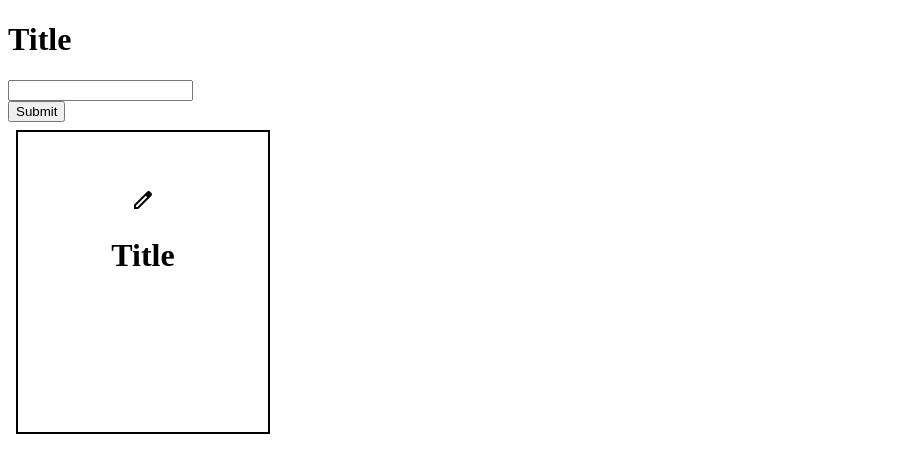
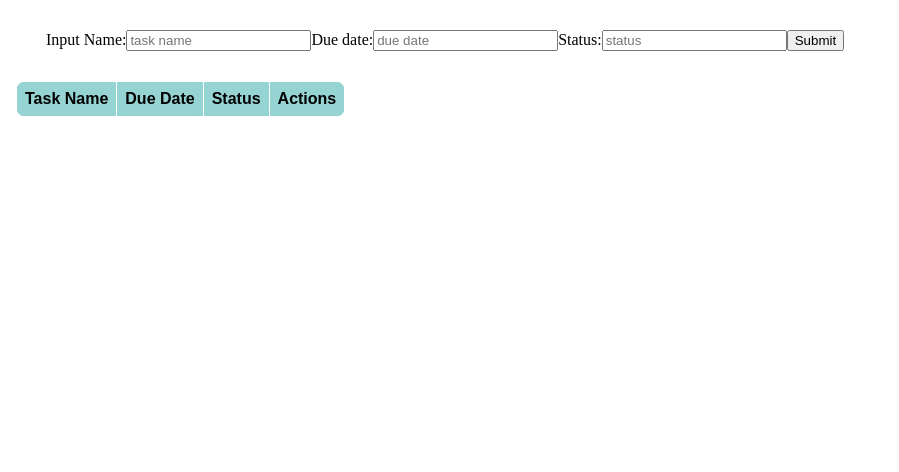
Before and after one commit to arshmanahmad/dropdownshow, a React (Create React App) app: page / in a window 1280 px wide. Shown: the top 472 px of the page, without its empty margins (0-899 px from the left). Built offline with nearby package versions, Linux system fonts and the light colour scheme.

Commit message:
table show

```diff
--- a/package.json
+++ b/package.json
@@ -9,6 +9,7 @@
     "react": "^18.2.0",
     "react-dom": "^18.2.0",
     "react-scripts": "5.0.1",
+    "reactjs-popup": "^2.0.6",
     "web-vitals": "^2.1.4"
   },
   "scripts": {
--- a/src/App.js
+++ b/src/App.js
@@ -1,42 +1,169 @@
-import React from 'react';
-import InputTitle from './components/InputTitle';
-import BoxShow from './components/BoxShow';
-import {useState} from 'react';
+// Certainly! Here's a project idea for React.js that can help you improve your logic-building and React skills:
+
+// Project: Task Tracker Application
+
+// Project Description:
+// Build a web application that allows users to create, view, update, and delete tasks or to-do items. This project will help you practice fundamental React concepts such as component composition, state management, and event handling.
+
+// Key Features:
+
+// Task List: Display a list of tasks with details like task name, due date, and status.
+
+// Add Task: Users can add new tasks with a name, description, due date, and status.
+
+// Edit Task: Users can edit the details of a task, such as updating the name, description, due date, or status.
+
+// Delete Task: Users can delete tasks they no longer need.
+
+// Task Status: Implement different task statuses (e.g., "To Do," "In Progress," "Completed").
+
+// Task Filtering: Allow users to filter tasks by their status (e.g., show only "To Do" tasks).
+
+// Task Sorting: Implement sorting options for tasks based on criteria like due date or status.
+
+// Validation: Validate user input for adding and editing tasks (e.g., required fields, date format).
+
+// Technologies and Tools:
+
+// React.js for building the frontend user interface.
+// State management (useState and/or useReducer) to manage tasks.
+// CSS for styling the application.
+// Local storage or a backend API (optional) to persist task data.
+// How to Start:
+
+// Set up a new React project using Create React App or your preferred development environment.
+
+// Create React components for TaskList, TaskItem, TaskForm, etc.
+
+// Manage tasks using React state.
+
+// Implement user interfaces for adding, editing, and deleting tasks.
+
+// Implement task filtering and sorting.
+
+// Add CSS styles to make the application visually appealing.
+
+// Test the application and ensure it works as expected.
+
+// Optionally, deploy the application to a hosting platform like Netlify or Vercel to share it with others.
+
+// This project provides a great opportunity to practice React concepts, improve your logical thinking, and enhance your frontend development skills. As you become more comfortable with React, you can add more advanced features and complexity to the task tracker application.
+
+import React, { useState } from 'react';
+import "./components/App.css";
+// import { FontAwesomeIcon } from '@fortawesome/react-fontawesome';
+// import { faTimes } from '@fortawesome/free-solid-svg-icons';
+
 
 const App = () => {
-    const[input,setInput] = useState([]);
-    // const generateId = () =>{
-    //   return  Math.floor(Math.round()*10000)+1;
-    // }
-    const[finalInput,setFinalinput]= useState([]);
-    // const setBookById = (id,newTitle) =>{
-    //   const id = generateId();
-    //   const updatedBook = finalInput.map((book)=>{
-    //     if(book.id===id){
-    //       return{...book,title:newTitle};
-    //     }
-    //     return book;
-    //   });
-      // console.log(updatedBook);
-    //   setFinalinput(updatedBook);
-    // };
-    const inputGetter =(value)=>{
-      console.log(value)
-      setInput(value);
-    };
-    const handleClick = (event) =>{
-      event.preventDefault();
-      setFinalinput(input);
+
+  const [inputTask,setInputTask] = useState('');
+  const [inputDue,setInputDue] = useState('');
+  const [inputStatus,setInputStatus] = useState('');
+  const [inputArray,setInputArray] = useState([]);
+
+  const handleTextChange = (event) =>{
+    setInputTask(event.target.value);
+  };
+  const handleDueChange = (event) =>{
+    setInputDue(event.target.value);
+  };
+  const handlestatusChange = (event) =>{
+    setInputStatus(event.target.value);
+  };
+
+  // setInputArray([
+  //   ...inputArray,
+  //   {
+  //     taskName:inputTask,
+  //    dueDate:inputDue,
+  //    status:inputStatus,
+  //   }
+  // ])
+  const takeInput = () =>{
+    const newItem = {
+      id: new Date().getTime(),
+      taskName:inputTask,
+      dueDate:inputDue,
+      status:inputStatus,
     }
+    setInputArray([...inputArray,newItem]);
+    return newItem;
+  };
+  const removeItem = (itemId) =>{
+    const updatedArr =inputArray.filter((item)=>item.id!==itemId);
+    setInputArray(updatedArr);
+  }
+  const handleSubmit = (event) =>{
+    event.preventDefault();
+    takeInput();
+    setInputTask('');
+    setInputDue('');
+    setInputStatus('');
+  };
+
+  const renderRecord = inputArray.map((record)=>{
+    return(
+      <tr>
+        <td>{record.taskName}</td>
+        <td>{record.dueDate}</td>
+        <td>{record.status}</td>
+        <td>
+        <span class="material-symbols-outlined" onClick={()=> removeItem(record.id) }>cancel</span>
+          {/* <span class="material-symbols-outlined" onClick={()=> editItem(record.id)}>edit</span> */}
+        </td>
+      </tr>
+    )
+  });
+
+
+
 
   return (
-    <div>
-      <form>
-        <InputTitle valueGetter={inputGetter} />
-        <button type='submit' onClick={handleClick}>Submit</button>
-        <BoxShow inputValueGetter={finalInput} />
-      </form>
-    </div>
+
+   <html lang="en">
+   <head>
+    <meta charset="UTF-8" />
+    <meta name="viewport" content="width=device-width, initial-scale=1.0" />
+    <link rel="stylesheet" href="https://fonts.googleapis.com/css2?family=Material+Symbols+Outlined:opsz,wght,FILL,GRAD@20..48,100..700,0..1,-50..200" />
+    <title>Document</title>
+   </head>
+   <body>
+   <div>
+
+<form onSubmit={handleSubmit}>
+    Input Name:
+    <input type="text" onChange={handleTextChange} value={inputTask} placeholder='task name' />
+    Due date:
+    <input type="text" onChange={handleDueChange} value={inputDue} placeholder='due date' />
+    Status:
+    <input onChange={handlestatusChange} value={inputStatus} type="text" placeholder='status' />
+  <button type='submit'>Submit</button>
+</form>
+
+
+<table>
+    <thead>
+        <tr>
+            <th>Task Name</th>
+            <th>Due Date</th>
+            <th>Status</th>
+            <th>Actions</th>
+        </tr>
+    </thead>
+
+    <tbody>
+      {renderRecord}
+
+    </tbody>
+
+</table>
+</div>
+
+   </body>
+   </html>
+
   )
 }
-export default App;
+
+export default App
--- /dev/null
+++ b/src/components/App.css
@@ -0,0 +1,25 @@
+table,th,td{
+    border: 1px solid white;
+    border-radius: 10px;
+    border-collapse: collapse;
+    padding: 8px;
+    font-family: Arial, Helvetica, sans-serif;
+    background-color: #96D4D4;
+}
+form{
+    margin: 30px;
+}
+span{
+    cursor: pointer;
+}
+/* .main-container{
+    height: 100vh;
+    width: 100%;
+    display: flex;
+    align-items: center;
+    justify-content: center;
+}
+body{
+    margin: 0%;
+    padding: 0%;
+} */
--- a/src/components/BoxShow.css
+++ /dev/null
@@ -1,9 +0,0 @@
-.container{
-    height: 300px;
-    width: 250px;
-    border: 2px solid;
-    display: flex;
-    align-items: center;
-    justify-content: center;
-    flex-direction: column;
-}
--- a/src/components/BoxShow.js
+++ /dev/null
@@ -1,45 +0,0 @@
-import React from 'react'
-import './BoxShow.css';
-import {useState} from 'react';
-import InputEdit from './InputEdit';
-
-const BoxShow = ({inputValueGetter,onEdit}) => {
-  const[inputEdit,setInputEdit] = useState(false);
-  const handleEditClick = () =>{
-    setInputEdit(!inputEdit);
-
-  }
-  const handleSubmit = () =>{
-    setInputEdit(false);
-  }
-  let content = <h3>{inputValueGetter}</h3>;
-  if(inputEdit){
-    content = <InputEdit onSubmit={handleSubmit} inputValueGetter={inputValueGetter} />;
-  }
-  return (
-    <html lang="en">
-    <head>
-    <link rel="stylesheet" href="https://fonts.googleapis.com/css2?family=Material+Symbols+Outlined:opsz,wght,FILL,GRAD@20..48,100..700,0..1,-50..200" />
-      <meta charset="UTF-8" />
-      <meta name="viewport" content="width=device-width, initial-scale=1.0" />
-      <title>Document</title>
-    </head>
-    <body>
-        <div className="container">
-
-          <div className='icon' onClick={handleEditClick}>
-            <span class="material-symbols-outlined">
-                edit
-            </span>
-          </div>
-
-            <h1>Title</h1>
-            <h1>{content}</h1>
-
-        </div>
-    </body>
-    </html>
-  )
-}
-
-export default BoxShow;
--- a/src/components/InputEdit.js
+++ /dev/null
@@ -1,28 +0,0 @@
-import React from 'react';
-import { useState } from 'react';
-
-const InputEdit = ({inputValueGetter}) => {
-    const[title,setTitle]= useState(inputValueGetter);
-
-    const handleChange = (event) =>{
-        setTitle(event.target.value);
-    };
-    const handleClick = (event) =>{
-        event.preventDefault();
-        console.log("This the Edited value:" + title)
-        // onEdit(inputValueGetter.id,title);
-        // onSubmit();
-    };
-
-  return (
-        <form>
-            <label>Title</label>
-            <input type="text" value={title} onChange={handleChange}/>
-            <button type= 'submit' onClick={handleClick}>
-                Save
-            </button>
-        </form>
-  )
-}
-
-export default InputEdit;
--- a/src/components/InputTitle.js
+++ /dev/null
@@ -1,22 +0,0 @@
-import React from 'react'
-import {useState} from 'react';
-
-const InputTitle = ({valueGetter}) => {
-    const[changeInput,setChangeInput]= useState('');
-    const handleChange= (event) =>{
-        setChangeInput(event.target.value);
-        valueGetter(event.target.value);
-
-    }
-  return (
-
-    <div>
-        <form onChange={handleChange}>
-            <h1>Title</h1>
-            <input  type="text" value={changeInput}/>
-        </form>
-    </div>
-  )
-}
-
-export default InputTitle;
```
Also changed, not shown: src/components/EditForm.js (added, +9 -0 lines), 1 other file (tests, documents, lock files or other folders).
